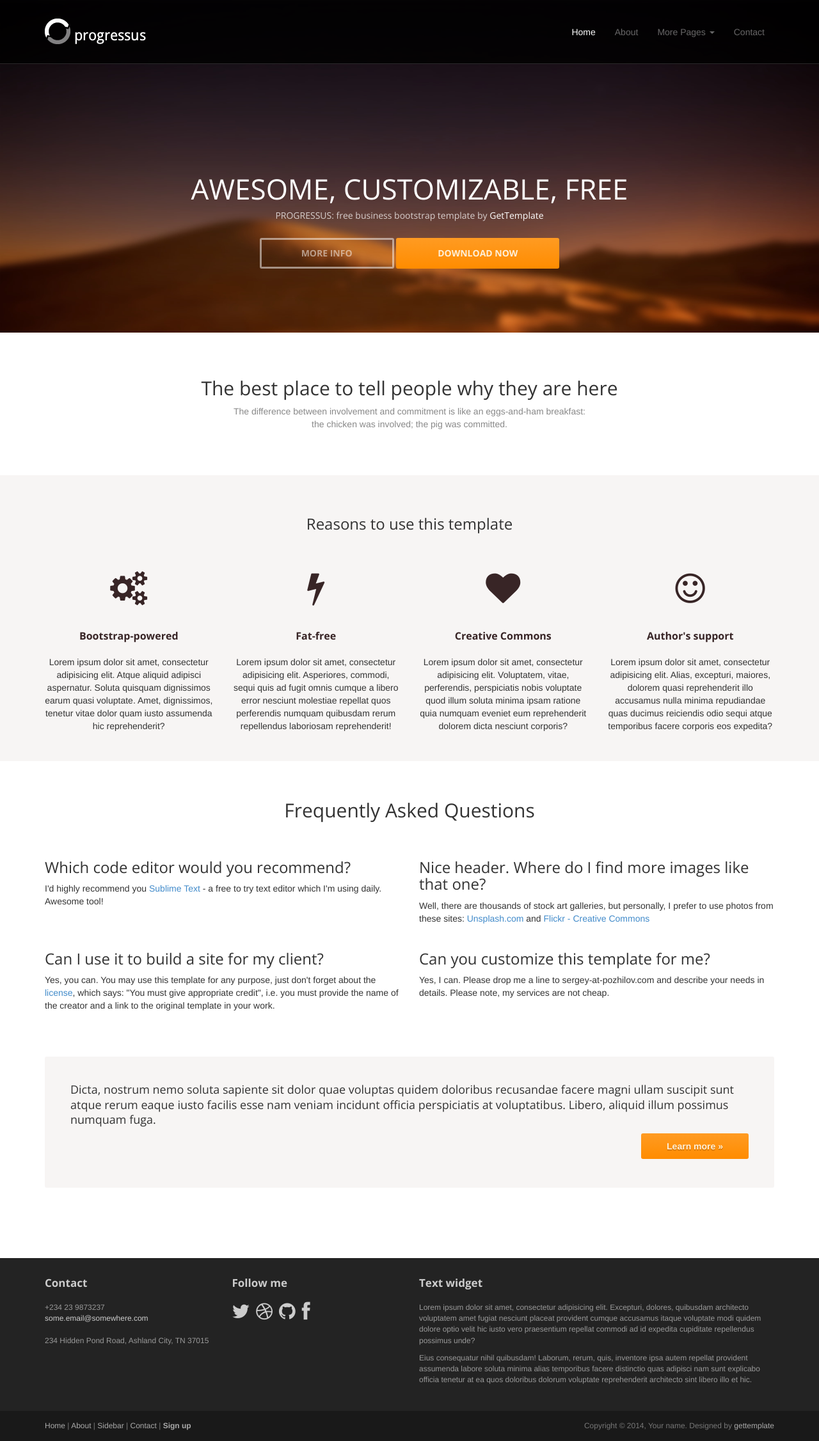
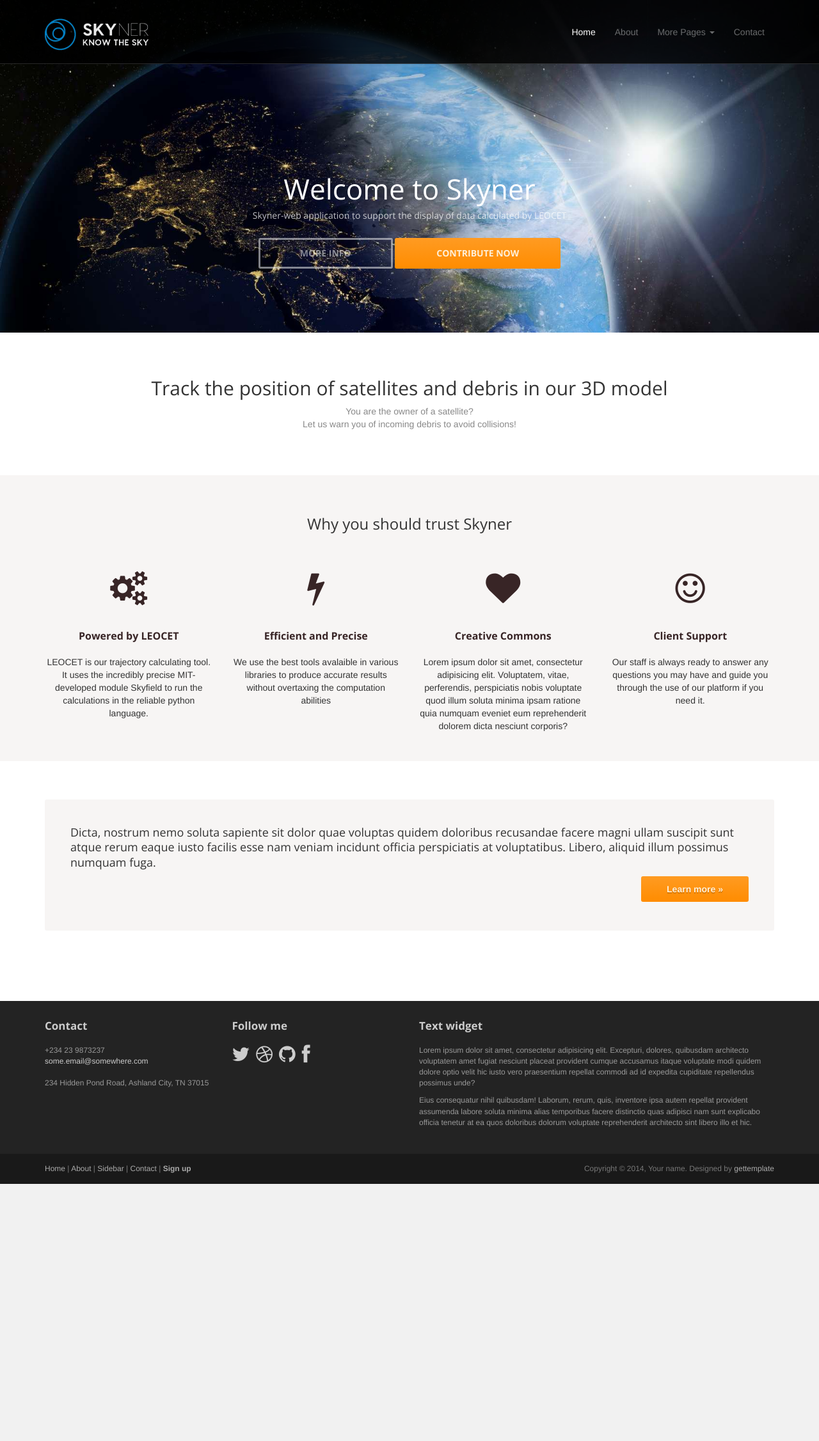
Before and after one commit to qdelamea/Skyner, a Flask app: page / in a window 1280 px wide. Shown: the whole page at 64% size. After the commit the page ends 1851 px from the top, so only its background shows below. Run offline with Flask 2, Linux system fonts and the light colour scheme; some libraries are stand-ins or nearby versions.

Commit message:
Home page: change of pictures/logo, transition from template to our customized text

```diff
--- a/app/templates/base.html
+++ b/app/templates/base.html
@@ -6,7 +6,7 @@
 	<meta name="description" content="">
 	<meta name="author"      content="Sergey Pozhilov (GetTemplate.com)">
 
-	<title>Progressus - Free business bootstrap template by GetTemplate</title>
+	<title>Skyner-web application to support LEOCET</title>
 
 	<link rel="shortcut icon" href="../static/images/gt_favicon.png">
 
@@ -32,7 +32,7 @@
 			<div class="navbar-header">
 				<!-- Button for smallest screens -->
 				<button type="button" class="navbar-toggle" data-toggle="collapse" data-target=".navbar-collapse"><span class="icon-bar"></span> <span class="icon-bar"></span> <span class="icon-bar"></span> </button>
-				<a class="navbar-brand" href="{{ url_for('index') }}"><img src="../static/images/logo.png" alt="Progressus HTML5 template"></a>
+				<a class="navbar-brand" href="{{ url_for('index') }}"><img src="../static/images/logo.png" alt="Skyner HTML5 template"></a>
 			</div>
 			<div class="navbar-collapse collapse">
 				<ul class="nav navbar-nav pull-right">
--- a/app/templates/index.html
+++ b/app/templates/index.html
@@ -8,9 +8,9 @@
 	<header id="head">
 		<div class="container">
 			<div class="row">
-				<h1 class="lead">AWESOME, CUSTOMIZABLE, FREE</h1>
-				<p class="tagline">PROGRESSUS: free business bootstrap template by <a href="http://www.gettemplate.com/?utm_source=progressus&amp;utm_medium=template&amp;utm_campaign=progressus">GetTemplate</a></p>
-				<p><a class="btn btn-default btn-lg" role="button">MORE INFO</a> <a class="btn btn-action btn-lg" role="button">DOWNLOAD NOW</a></p>
+				<h1 class="lead">Welcome to Skyner</h1>
+				<p class="tagline">Skyner-web application to support the display of data calculated by LEOCET </p>
+				<p><a class="btn btn-default btn-lg" role="button" href="{{ url_for('about') }}" >MORE INFO </a> <a class="btn btn-action btn-lg" role="button" href="https://github.com/Delamea/Skyner">CONTRIBUTE NOW</a></p>
 			</div>
 		</div>
 	</header>
@@ -19,10 +19,10 @@
 	<!-- Intro -->
 	<div class="container text-center">
 		<br> <br>
-		<h2 class="thin">The best place to tell people why they are here</h2>
+		<h2 class="thin">Track the position of satellites and debris in our 3D model</h2>
 		<p class="text-muted">
-			The difference between involvement and commitment is like an eggs-and-ham breakfast:<br>
-			the chicken was involved; the pig was committed.
+			You are the owner of a satellite?<br>
+			Let us warn you of incoming debris to avoid collisions!
 		</p>
 	</div>
 	<!-- /Intro-->
@@ -31,19 +31,19 @@
 	<div class="jumbotron top-space">
 		<div class="container">
 
-			<h3 class="text-center thin">Reasons to use this template</h3>
+			<h3 class="text-center thin">Why you should trust Skyner</h3>
 
 			<div class="row">
 				<div class="col-md-3 col-sm-6 highlight">
-					<div class="h-caption"><h4><i class="fa fa-cogs fa-5"></i>Bootstrap-powered</h4></div>
+					<div class="h-caption"><h4><i class="fa fa-cogs fa-5"></i>Powered by LEOCET</h4></div>
 					<div class="h-body text-center">
-						<p>Lorem ipsum dolor sit amet, consectetur adipisicing elit. Atque aliquid adipisci aspernatur. Soluta quisquam dignissimos earum quasi voluptate. Amet, dignissimos, tenetur vitae dolor quam iusto assumenda hic reprehenderit?</p>
+						<p>LEOCET is our trajectory calculating tool. It uses the incredibly precise MIT-developed module Skyfield to run the calculations in the reliable python language. </p>
 					</div>
 				</div>
 				<div class="col-md-3 col-sm-6 highlight">
-					<div class="h-caption"><h4><i class="fa fa-flash fa-5"></i>Fat-free</h4></div>
+					<div class="h-caption"><h4><i class="fa fa-flash fa-5"></i>Efficient and Precise</h4></div>
 					<div class="h-body text-center">
-						<p>Lorem ipsum dolor sit amet, consectetur adipisicing elit. Asperiores, commodi, sequi quis ad fugit omnis cumque a libero error nesciunt molestiae repellat quos perferendis numquam quibusdam rerum repellendus laboriosam reprehenderit! </p>
+						<p>We use the best tools avalaible in various libraries to produce accurate results without overtaxing the computation abilities</p>
 					</div>
 				</div>
 				<div class="col-md-3 col-sm-6 highlight">
@@ -53,9 +53,9 @@
 					</div>
 				</div>
 				<div class="col-md-3 col-sm-6 highlight">
-					<div class="h-caption"><h4><i class="fa fa-smile-o fa-5"></i>Author's support</h4></div>
+					<div class="h-caption"><h4><i class="fa fa-smile-o fa-5"></i>Client Support</h4></div>
 					<div class="h-body text-center">
-						<p>Lorem ipsum dolor sit amet, consectetur adipisicing elit. Alias, excepturi, maiores, dolorem quasi reprehenderit illo accusamus nulla minima repudiandae quas ducimus reiciendis odio sequi atque temporibus facere corporis eos expedita? </p>
+						<p>Our staff is always ready to answer any questions you may have and guide you through the use of our platform if you need it.</p>
 					</div>
 				</div>
 			</div> <!-- /row  -->
@@ -67,40 +67,11 @@
 	<!-- container -->
 	<div class="container">
 
-		<h2 class="text-center top-space">Frequently Asked Questions</h2>
-		<br>
 
-		<div class="row">
-			<div class="col-sm-6">
-				<h3>Which code editor would you recommend?</h3>
-				<p>I'd highly recommend you <a href="http://www.sublimetext.com/">Sublime Text</a> - a free to try text editor which I'm using daily. Awesome tool!</p>
-			</div>
-			<div class="col-sm-6">
-				<h3>Nice header. Where do I find more images like that one?</h3>
-				<p>
-					Well, there are thousands of stock art galleries, but personally,
-					I prefer to use photos from these sites: <a href="http://unsplash.com">Unsplash.com</a>
-					and <a href="http://www.flickr.com/creativecommons/by-2.0/tags/">Flickr - Creative Commons</a></p>
-			</div>
-		</div> <!-- /row -->
-
-		<div class="row">
-			<div class="col-sm-6">
-				<h3>Can I use it to build a site for my client?</h3>
-				<p>
-					Yes, you can. You may use this template for any purpose, just don't forget about the <a href="http://creativecommons.org/licenses/by/3.0/">license</a>,
-					which says: "You must give appropriate credit", i.e. you must provide the name of the creator and a link to the original template in your work.
-				</p>
-			</div>
-			<div class="col-sm-6">
-				<h3>Can you customize this template for me?</h3>
-				<p>Yes, I can. Please drop me a line to sergey-at-pozhilov.com and describe your needs in details. Please note, my services are not cheap.</p>
-			</div>
-		</div> <!-- /row -->
 
 		<div class="jumbotron top-space">
 			<h4>Dicta, nostrum nemo soluta sapiente sit dolor quae voluptas quidem doloribus recusandae facere magni ullam suscipit sunt atque rerum eaque iusto facilis esse nam veniam incidunt officia perspiciatis at voluptatibus. Libero, aliquid illum possimus numquam fuga.</h4>
-     		<p class="text-right"><a class="btn btn-primary btn-large">Learn more »</a></p>
+     		<p class="text-right"><a class="btn btn-primary btn-large" href="{{ url_for('about') }}" >Learn more »</a></p>
   		</div>
 
 </div>	<!-- /container -->
```
Also changed, not shown: app/static/images/bg_header.jpg, app/static/images/logo.png, app/templates/README.md.
